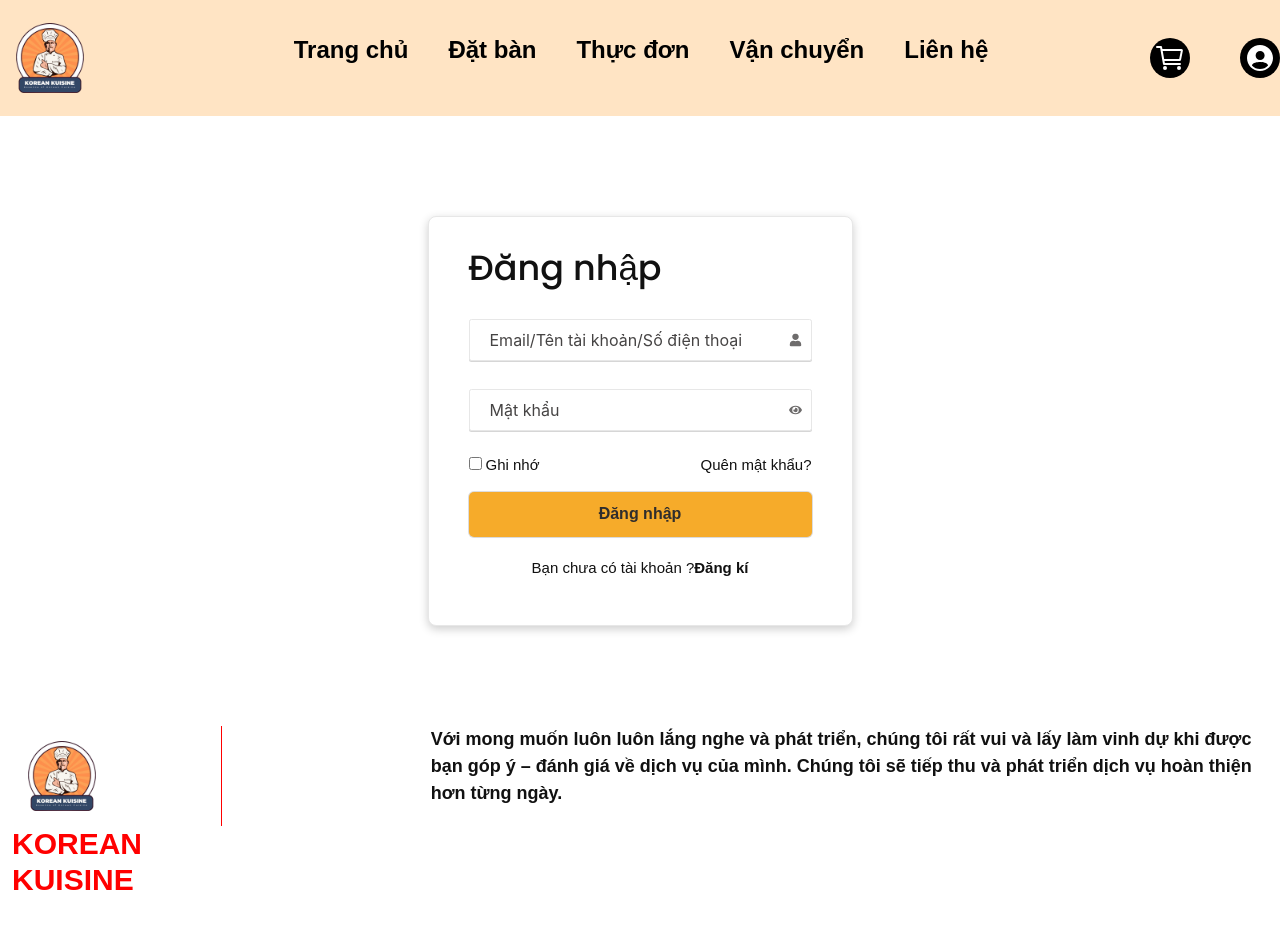
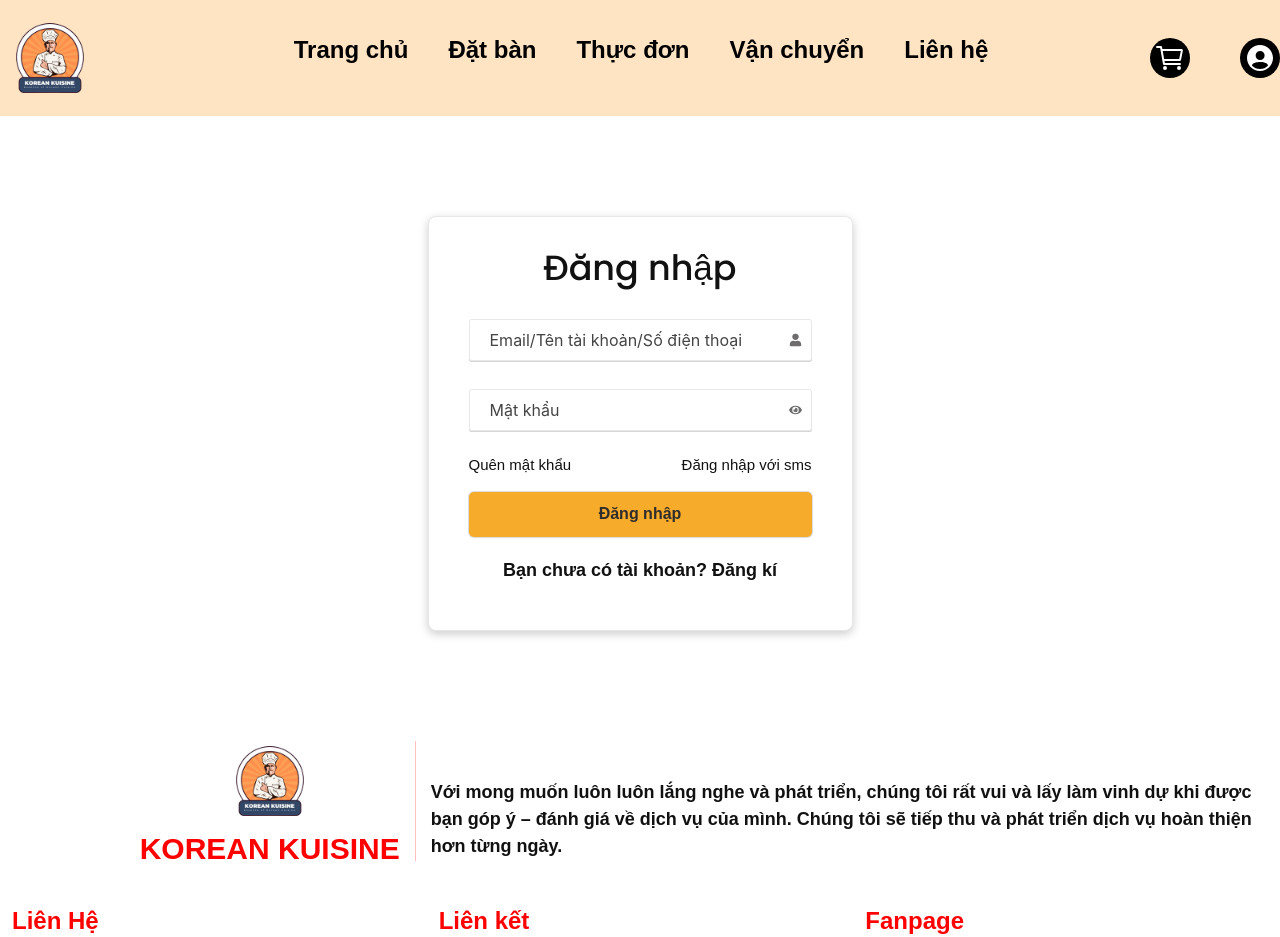
Before and after one commit to HuyNovie/doanwebsite, a React (Create React App) app: page /login in a window 1280 px wide. Shown: the top 937 px of the page. Built offline with nearby package versions, Linux system fonts and the light colour scheme.

Commit message:
xong phan footer, sua lai 1 chut login

```diff
--- a/src/components/Footer/Footer.css
+++ b/src/components/Footer/Footer.css
@@ -15,15 +15,13 @@
     padding: 0;
     font-weight: var(--textBold);
   }
+  p {
+    font-size: 18px;
+    font-weight: var(--textBold);
+  }
 
   .logo {
-    max-width: 140px;
-    height: auto;
-  }
-
-  .text-slogan {
-    font-size: 18px;
-    font-weight: var(--textBold);
+    max-width: 200px;
   }
 
   .res-title {
@@ -66,5 +64,20 @@
   .vertical-hr {
     border: 0;
     border-left: 1px solid var(--colorRed);
-    height: 100px;
+    height: 120px;
+    margin-top: 10px;
+    margin-left: 15px;
+    margin-right: 15px;
   }
+  @media (max-width: 991.98px) {
+    .justify-content-center-lg-down {
+      display: flex;
+      justify-content: center;
+    }
+  }
+  @media (min-width: 992px) {
+    .justify-content-end-lg-up {
+      display: flex;
+      justify-content: flex-end;
+    }
+  }
--- a/src/components/Footer/Footer.js
+++ b/src/components/Footer/Footer.js
@@ -89,21 +89,27 @@ const Footer = () => {
   return (
     <Container fluid className="footer-container mt-4">
       <Row>
-        <Col className="footer-section d-flex justify-content-center">
-          <Col xs={2} md={2} className="footer-logo">
-            <img src={Logo} alt="Logo" className="logo" />
-            <h1 className="res-name">KOREAN KUISINE</h1>
+        <Col className="footer-section d-flex ">
+          <Col
+            xs={12}
+            md={4}
+            className="footer-logo d-flex justify-content-end-lg-up justify-content-center-lg-down"
+          >
+            <div className="text-center">
+              <img src={Logo} alt="logo" className="logo" />
+              <h1 className="res-name">KOREAN KUISINE</h1>
+            </div>
+            <hr className="vertical-hr d-none d-lg-block"></hr>
           </Col>
-          <Col xs={2} md={2}>
-            <div className="vertical-hr"></div>
-          </Col>
-          <Col xs={8} md={8} className="footer-slogan">
-            <p className="text-slogan">
-              Với mong muốn luôn luôn lắng nghe và phát triển, chúng tôi rất vui
-              và lấy làm vinh dự khi được bạn góp ý – đánh giá về dịch vụ của
-              mình. Chúng tôi sẽ tiếp thu và phát triển dịch vụ hoàn thiện hơn
-              từng ngày.
-            </p>
+          <Col xs={12} md={8} className="footer-slogan ">
+            <div>
+              <p className="text-slogan mt-5 text-start d-none d-md-block">
+                Với mong muốn luôn luôn lắng nghe và phát triển, chúng tôi rất
+                vui và lấy làm vinh dự khi được bạn góp ý – đánh giá về dịch vụ
+                của mình. Chúng tôi sẽ tiếp thu và phát triển dịch vụ hoàn thiện
+                hơn từng ngày.
+              </p>
+            </div>
           </Col>
         </Col>
       </Row>
--- a/src/pages/Login.js
+++ b/src/pages/Login.js
@@ -103,7 +103,7 @@ const Login = () => {
   return (
     <div className="wrapper">
       <form onSubmit={handleSubmit}>
-        <h1>Đăng nhập</h1>
+        <h1 className="text-center">Đăng nhập</h1>
         <div className="form-group">
           <Input
             type="text"
@@ -131,13 +131,11 @@ const Login = () => {
           </span>
           {passwordError && <p className="error-message">{passwordError}</p>}
         </div>
-
         <div className="remember-forgot">
           <label>
-            <input className="checkbox" type="checkbox" />
-            Ghi nhớ
+            <Link to="/">Quên mật khẩu</Link>
           </label>
-          <Link to="">Quên mật khẩu?</Link>
+            <Link to="/">Đăng nhập với sms</Link>
         </div>
         <div>
           <Button htmlType="submit" type="primary">
@@ -147,10 +145,8 @@ const Login = () => {
 
         <div className="register-link">
           <p>
-            Bạn chưa có tài khoản ?
-            <Link to="/register" className="text-register">
-              Đăng kí
-            </Link>
+            Bạn chưa có tài khoản?
+            <Link to="/register" className="text-register"> Đăng kí </Link>
           </p>
         </div>
         {errorMessage && <p style={{ color: "red" }}>{errorMessage}</p>}
--- a/src/pages/Login_Register.css
+++ b/src/pages/Login_Register.css
@@ -103,11 +103,6 @@ input[type=password]::-ms-clear
 
 }
 
-.remember-forgot .checkbox {
-    accent-color: var(--mainText);
-    margin-right: 4px;
-
-}
 
 .remember-forgot a {
     color: var(--mainText);
@@ -115,7 +110,7 @@ input[type=password]::-ms-clear
 }
 
 .remember-forgot a:hover {
-    text-decoration: underline;
+    color: red;
 }
 
 .wrapper button{
@@ -156,5 +151,5 @@ input[type=password]::-ms-clear
 
 .login-link .text-login:hover,
 .register-link .text-register:hover {
-    text-decoration: underline;
+    color: red;
 }
--- a/src/pages/Register.js
+++ b/src/pages/Register.js
@@ -157,7 +157,7 @@ const Register = () => {
   return (
     <div className="wrapper">
       <form onSubmit={handleSubmit}>
-        <h1>Đăng kí</h1>
+        <h1 className="text-center">Đăng kí</h1>
         <div className="form-group">
           <Input
             type="text"
@@ -199,9 +199,7 @@ const Register = () => {
         <div className="login-link">
           <div>
             Bạn đã có tài khoản chưa?
-            <Link to="/login" className="text-login">
-              Đăng nhập
-            </Link>
+            <Link to="/login" className="text-login"> Đăng nhập </Link>
           </div>
         </div>
         {errorMessage && <p style={{ color: "red" }}>{errorMessage}</p>}
```
